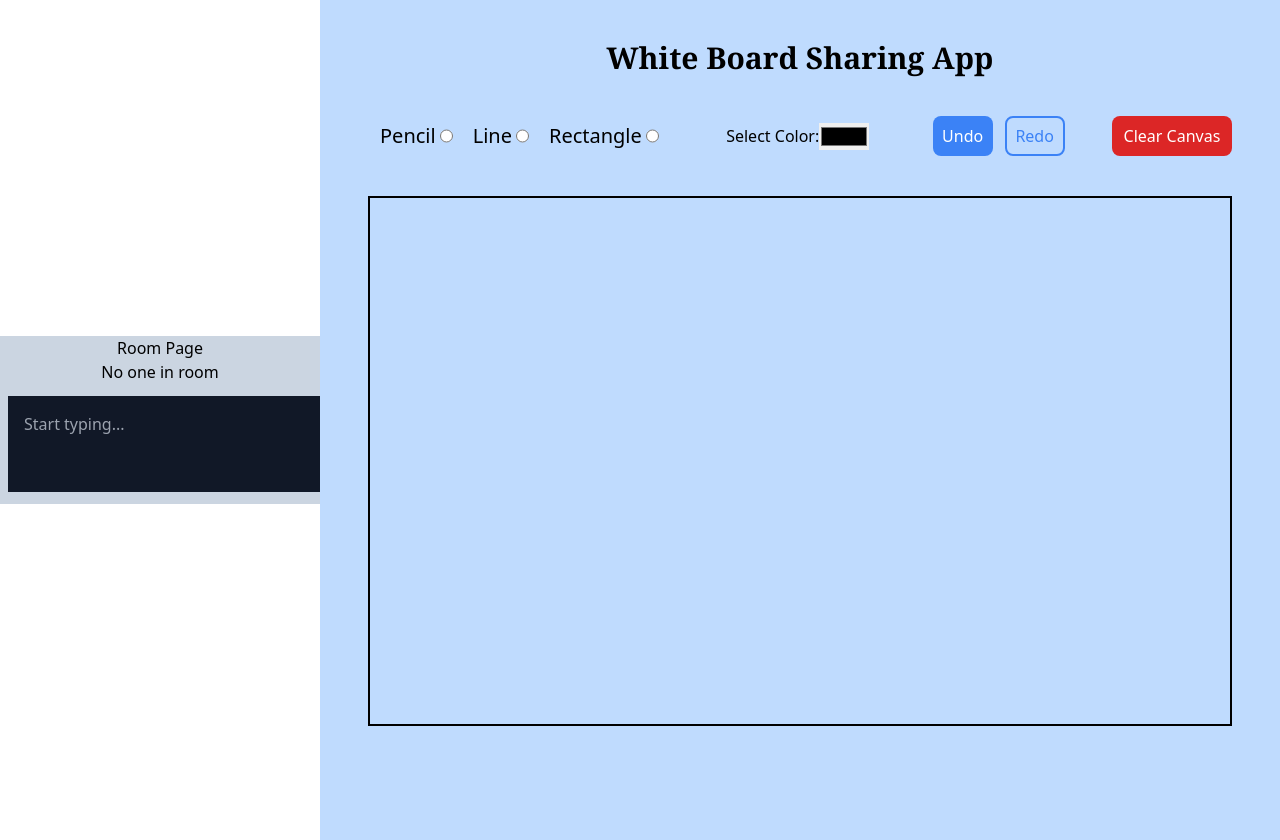
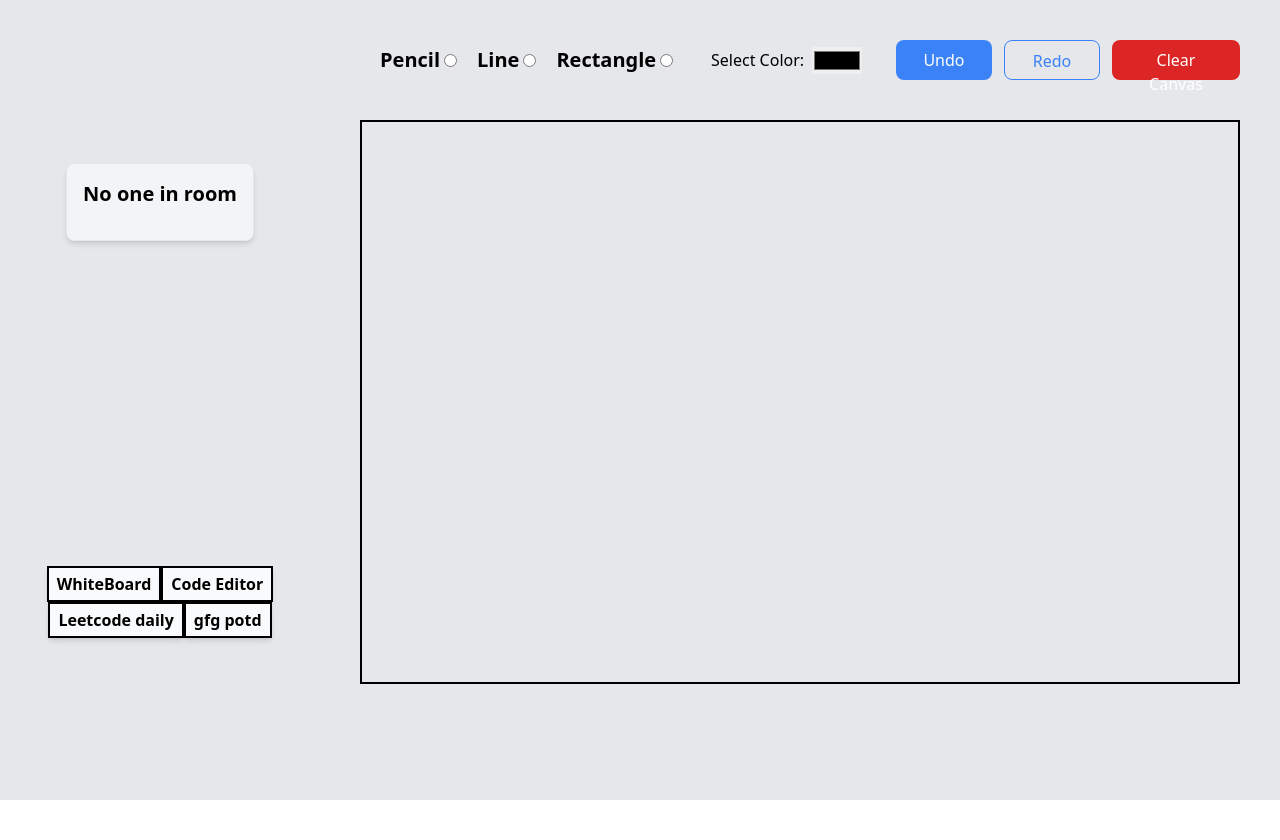
Before and after one commit to mahesh-barapatre/Sarthi2.0, a React (Vite) app in the folder client/: page /1 in a window 1280 px wide. After the commit the page ends 800 px from the top, so only its background shows below. Built offline with nearby package versions, Linux system fonts and the light colour scheme; no server answers.

Commit message:
major structural and ui change

```diff
--- a/client/src/App.jsx
+++ b/client/src/App.jsx
@@ -6,8 +6,8 @@ import { Route, Routes } from "react-router-dom";
 import JoinRoom from "./components/JoinRoom";
 import io from "socket.io-client";
 import RoomPage from "./components/Room";
-// const servers = "http://localhost:5000";
-const servers = "https://sarthi-1.onrender.com";
+const servers = "http://localhost:5000";
+// const servers = "https://sarthi-1.onrender.com";
 
 function App() {
   const socket = useMemo(() => io(servers), []);
@@ -16,7 +16,7 @@ function App() {
   const [roomId, setRoomId] = useState(null);
 
   return (
-    <div>
+    <div className= "bg-gray-200">
       <Routes>
         <Route
           path="/"
--- /dev/null
+++ b/client/src/components/Button.jsx
@@ -0,0 +1,11 @@
+import React from 'react';
+
+const Button = ({ onClick, className, children }) => {
+  return (
+    <button onClick={onClick} className={`px-4 py-2 rounded ${className}`}>
+      {children}
+    </button>
+  );
+};
+
+export default Button;
--- a/client/src/components/JoinRoom.jsx
+++ b/client/src/components/JoinRoom.jsx
@@ -1,5 +1,7 @@
 import React, { useState, useRef } from "react";
 import WhiteBoard from "./WhiteBoard";
+import ToolRadioButton from "./ToolRadioButton";
+import Button from "./Button";
 
 const JoinRoom = ({socket,user,roomId}) => {
   const [tool, setTool] = useState("");
@@ -41,63 +43,15 @@ const JoinRoom = ({socket,user,roomId}) => {
   };
 
   return (
-    <div className="w-full h-screen max-h-[100%]">
-      <div className="text-center  font-bold mt-10 text-3xl font-serif">
-        White Board Sharing App
+    <div className="w-full h-screen flex flex-col">
+  <div className="flex justify-between items-center mt-10 mx-10">
+    <div className="flex flex-col gap-5 mx-5 xl:flex-row text-xl">
+      <ToolRadioButton tool="pencil" currentTool={tool} setTool={setTool}>Pencil</ToolRadioButton>
+      <ToolRadioButton tool="line" currentTool={tool} setTool={setTool}>Line</ToolRadioButton>
+      <ToolRadioButton tool="rect" currentTool={tool} setTool={setTool}>Rectangle</ToolRadioButton>
     </div>
-      <div className="flex flex-row justify-between items-center mt-10 mx-10">
-        <div className={`flex flex-col gap-5 mx-5 xl:flex-row  text-xl `}>
-          <div className="flex flex-row gap-1">
-            <label
-              className={`${
-                tool === "pencil" && "font-extrabold  !text-green-500"
-              }`}
-            >
-              Pencil
-            </label>
-            <input
-              type="radio"
-              name="tool"
-              id="pencil"
-              value="pencil"
-              onChange={(e) => setTool(e.target.value)}
-            />
-          </div>
-          <div className="flex flex-row gap-1">
-            <label
-              className={`${
-                tool === "line" && "font-extrabold  !text-green-500"
-              }`}
-            >
-              Line
-            </label>
-            <input
-              type="radio"
-              name="tool"
-              id="line"
-              value="line"
-              onChange={(e) => setTool(e.target.value)}
-            />
-          </div>
-          <div className="flex flex-row gap-1">
-            <label
-              className={`${
-                tool === "rect" && "font-extrabold !text-green-500"
-              }`}
-            >
-              Rectangle
-            </label>
-            <input
-              type="radio"
-              name="tool"
-              id="rect"
-              value="rect"
-              onChange={(e) => setTool(e.target.value)}
-            />
-          </div>
-        </div>
-        <div className="flex flex-row justify-center items-center ">
-          <label className={``}>Select Color:</label>
+    <div className="flex items-center">
+      <label className="mr-2">Select Color:</label>
       <input
         type="color"
         name="color"
@@ -106,28 +60,13 @@ const JoinRoom = ({socket,user,roomId}) => {
         onChange={(e) => setColor(e.target.value)}
       />
     </div>
-
-        <div className="flex flex-row ml-4 gap-3">
-          <button
-            onClick={undo}
-            className="bg-blue-500 w-[60px] text-white rounded-lg h-[40px] "
-          >
-            Undo
-          </button>
-          <button onClick={Redo} className="w-[60px] text-blue-500 rounded-lg h-[40px] border-blue-500 border-2 ">
-            Redo
-          </button>
-        </div>
-        <div>
-          <button
-            onClick={clearCanvas}
-            className="w-[120px] bg-red-600 text-white h-[40px] rounded-lg mr-2"
-          >
-            Clear Canvas
-          </button>
+    <div className="flex ml-4 gap-3">
+      <Button onClick={undo} className="bg-blue-500 text-white w-24 h-10 rounded-lg">Undo</Button>
+      <Button onClick={Redo} className="border border-blue-500 text-blue-500 w-24 h-10 rounded-lg">Redo</Button>
+      <Button onClick={clearCanvas} className="bg-red-600 text-white w-32 h-10 rounded-lg">Clear Canvas</Button>
     </div>
   </div>
-      <div className="w-[90%] mx-auto  h-[530px] mt-10 border-2 border-black">
+  <div className="w-11/12 mx-auto mt-10 border-2 border-black">
     <WhiteBoard
       socket={socket}
       user={user}
@@ -138,10 +77,11 @@ const JoinRoom = ({socket,user,roomId}) => {
       tool={tool}
       color={color}
       roomId={roomId}
-          className="border-2 border-black"
+      className="border-2 border-black w-full"
     />
   </div>
 </div>
+
   );
 };
 
--- a/client/src/components/Notes.jsx
+++ b/client/src/components/Notes.jsx
@@ -25,14 +25,15 @@ function Notes({ socket }) {
     };
 
    return (
-     <div className="notepad bg-gray-900 w-full h-24 m-2">
-            <textarea
-                className="notepad-content bg-gray-900 text-white p-4 w-full h-full resize-none border-none"
-                value={content}
-                onChange={handleInputChange}
-                placeholder="Start typing..."
-            />
-        </div>
+    <div class="notepad bg-gray-100 h-3/4 w-3/4 rounded-lg shadow-md hover:shadow-lg">
+  <textarea
+    class="notepad-content bg-transparent text-gray-800 w-full h-full p-4 resize-none outline-none"
+    value={content}
+    onChange={handleInputChange}
+    placeholder="Start typing..."
+  ></textarea>
+</div>
+
   );
 }
 
--- a/client/src/components/Room.jsx
+++ b/client/src/components/Room.jsx
@@ -111,16 +111,17 @@ const RoomPage = ({socket, user, roomId}) => {
 
 return (
   <div className="flex items-center justify-center">
-      <div className="w-1/4 flex flex-col items-center justify-center bg-slate-300">
-        <h1>Room Page</h1>
-        <h4>{remoteSocketId ? "Connected" : "No one in room"}</h4>
-        <div>
-          {myStream && <button onClick={sendStreams}>Send Stream</button>}
-          {remoteSocketId && <button onClick={handleCallUser}>CALL</button>}
+      <div className="w-1/4 h-screen flex flex-col items-center justify-around">
+      {/* <h1>Room Page</h1> */}
+    <div className="p-4 border shadow-md transition-transform transform hover:shadow-lg bg-gray-100 hover:bg-gray-200 rounded-lg">
+  <h4 className="font-bold text-xl">{remoteSocketId ? "Connected" : "No one in room"}</h4>
+  <div className="mt-4 space-x-2">
+    {myStream && <button onClick={sendStreams} className="button bg-blue-500 hover:bg-blue-600 text-white py-2 px-4 rounded">Send Stream</button>}
+    {remoteSocketId && <button onClick={handleCallUser} className="button bg-blue-500 hover:bg-blue-600 text-white py-2 px-4 rounded">Call</button>}
   </div>
   {myStream && (
-          <>
-          <h1>My Stream</h1>
+    <div className="mt-4">
+      <h1 className="text-lg font-bold">My Stream</h1>
       <ReactPlayer
         playing
         muted
@@ -128,11 +129,11 @@ return (
         width="200px"
         url={myStream}
       />
-        </>
+    </div>
   )}
   {remoteStream && (
-           <>
-          <h1>Remote Stream</h1>
+    <div className="mt-4">
+      <h1 className="text-lg font-bold">Remote Stream</h1>
       <ReactPlayer
         playing
         muted
@@ -140,14 +141,29 @@ return (
         width="200px"
         url={remoteStream}
       />
-        </>
+    </div>
   )}
-      <div className="m-1 w-full">
+</div>
 
-      <Notes socket={ socket } />
+
+      <div className="w-full text-center">
+            <button className="font-bold border-black cursor-pointer border-2 px-2 py-1 transition-transform transform shadow-md hover:shadow-lg bg-slate-50 hover:bg-gray-200">
+      WhiteBoard
+    </button>
+            <button className="font-bold border-black cursor-pointer border-2 px-2 py-1 transition-transform transform shadow-md hover:shadow-lg bg-slate-50 hover:bg-gray-200">
+      Code Editor
+    </button>
+            <button className="font-bold border-black cursor-pointer border-2 px-2 py-1 transition-transform transform shadow-md hover:shadow-lg bg-slate-50 hover:bg-gray-200">
+      Leetcode daily
+    </button>
+            <button className="font-bold border-black cursor-pointer border-2 px-2 py-1 transition-transform transform shadow-md hover:shadow-lg bg-slate-50 hover:bg-gray-200">
+      gfg potd
+    </button>
+      {/* <Notes socket={ socket } /> */}
       </div>
       </div>
-      <div className="w-3/4 bg-blue-200">
+      <div className="w-3/4 h-screen flex justify-center items-center">
+      {/* <Notes socket={ socket } /> */}
         <JoinRoom socket={socket} user={user} roomId={roomId} />
       </div>
 
--- /dev/null
+++ b/client/src/components/ToolRadioButton.jsx
@@ -0,0 +1,25 @@
+import React from 'react';
+
+const ToolRadioButton = ({ tool, currentTool, setTool, children }) => {
+  const isSelected = currentTool === tool;
+
+  return (
+    <div className="flex flex-row gap-1 items-center">
+      <label
+        className={`font-semibold ${isSelected ? 'text-green-500' : ''}`}
+      >
+        {children}
+      </label>
+      <input
+        type="radio"
+        name="tool"
+        id={tool}
+        value={tool}
+        checked={isSelected}
+        onChange={() => setTool(tool)}
+      />
+    </div>
+  );
+};
+
+export default ToolRadioButton;
--- a/client/src/components/WhiteBoard.jsx
+++ b/client/src/components/WhiteBoard.jsx
@@ -30,7 +30,8 @@ const WhiteBoard = ({
 
   useEffect(() => {
     const canvas = canvasRef.current;
-    canvas.height = window.innerHeight * 2;
+    // canvas.height = window.innerHeight * 2;
+    canvas.height = window.innerHeight * 0.7;
     canvas.width = window.innerWidth * 2;
     const ctx = canvas.getContext("2d");
     ctx.strokeStyle = color;
```
Also changed, not shown: client/src/components/CreateRoom.jsx (+19 -18 lines). Lines whose indentation alone changed are shown as unchanged.
